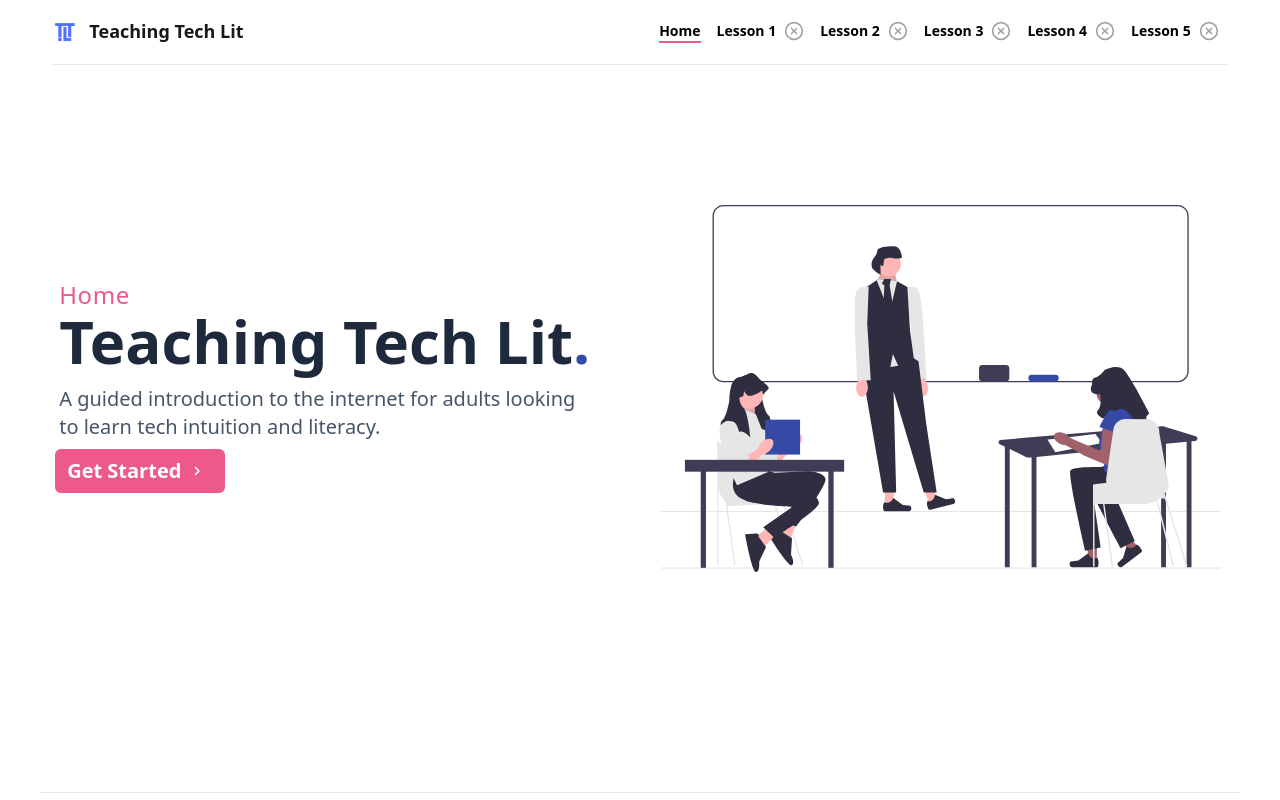
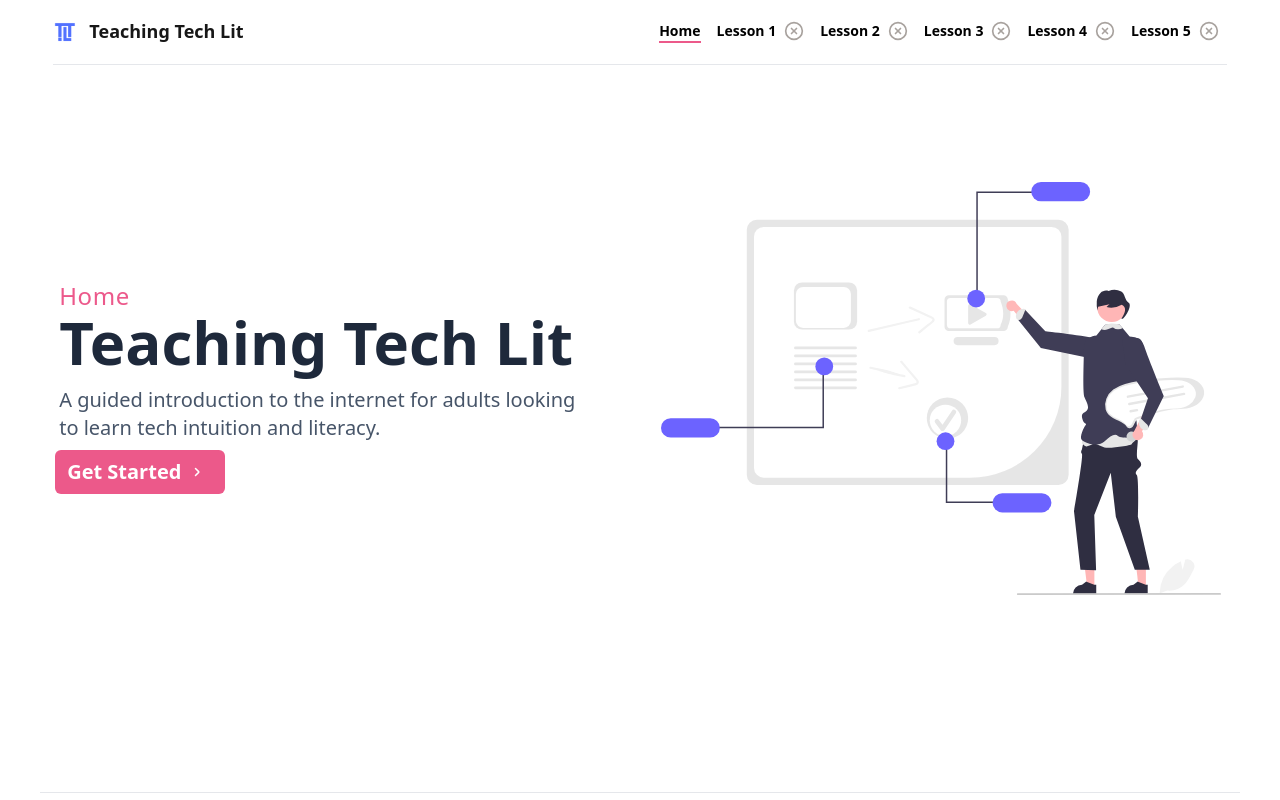
Before and after one commit to j-cleme/capstone_teaching-tech-lit, a SvelteKit app: page / in a window 1280 px wide. Shown: the top 800 px of the page. Built offline with nearby package versions, Linux system fonts and the light colour scheme.

Commit message:
update landing page image

```diff
--- a/src/routes/+page.svelte
+++ b/src/routes/+page.svelte
@@ -14,9 +14,7 @@
 		<div class="flex flex-col md:flex-row md:items-center mb-20">
 			<div class="md:mr-16">
 				<p class=" tracking-wide text-[#ec598b] text-2xl">Home</p>
-				<h1 class="text-6xl text-slate-800 font-semibold">
-					Teaching Tech Lit<span class="text-[#3549A6]">.</span>
-				</h1>
+				<h1 class="text-6xl text-slate-800 font-semibold">Teaching Tech Lit</h1>
 				<p class="pt-3.5 lg:max-w-[47ch] text-xl text-slate-600 mb-3">
 					A guided introduction to the internet for adults looking to learn tech intuition and
 					literacy.
@@ -30,8 +28,8 @@
 			</div>
 			<!-- svelte-ignore a11y-img-redundant-alt -->
 			<img
-				src="{base}/assets/educator.svg"
-				alt="Educators svg"
+				src="{base}/assets/teaching.svg"
+				alt="Image of man teaching"
 				class="md:max-w-[35rem] md:max-h-[35rem] md:my-0 my-4 w-5/6 h-auto"
 			/>
 		</div>
```
Also changed, not shown: static/assets/teaching.svg (added).
